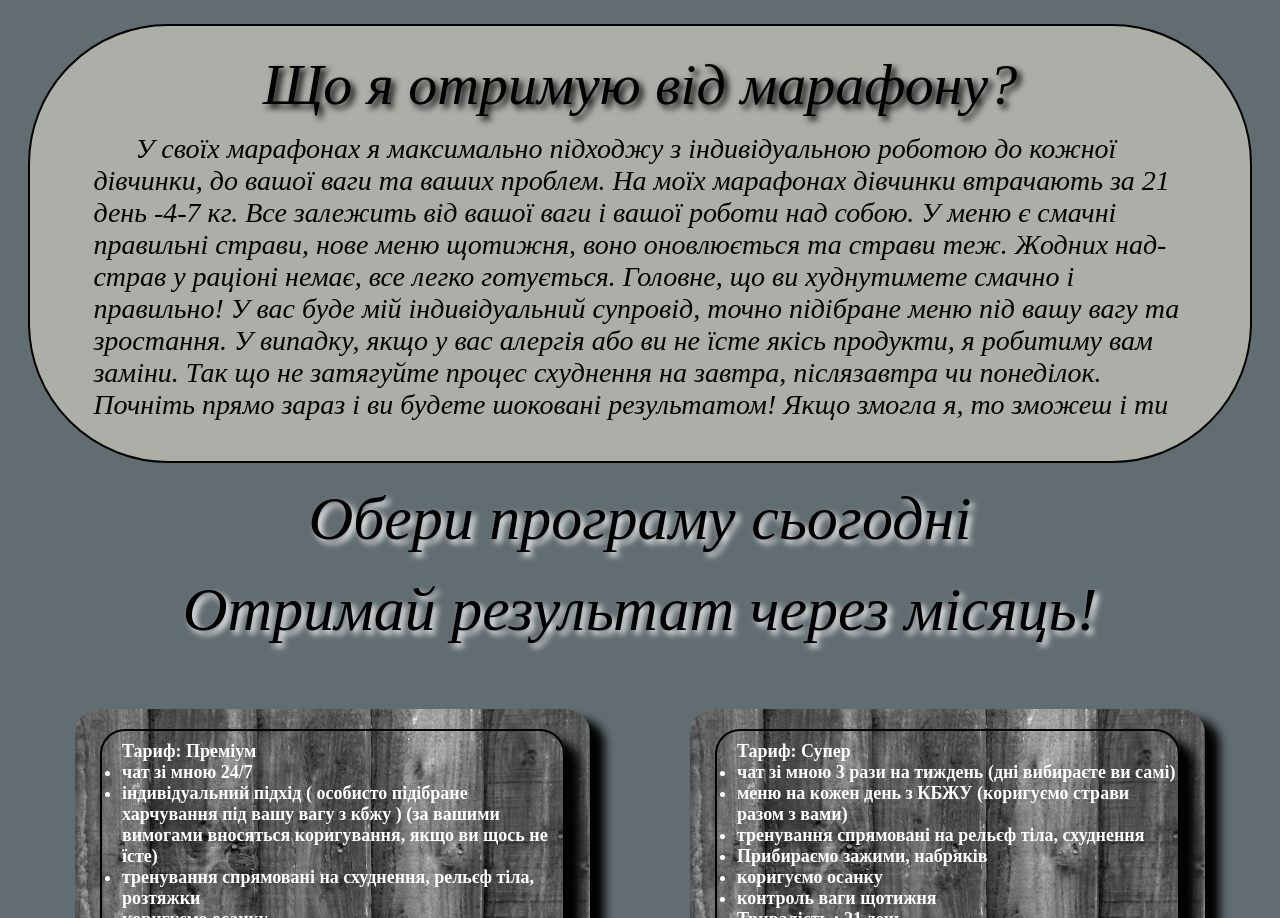
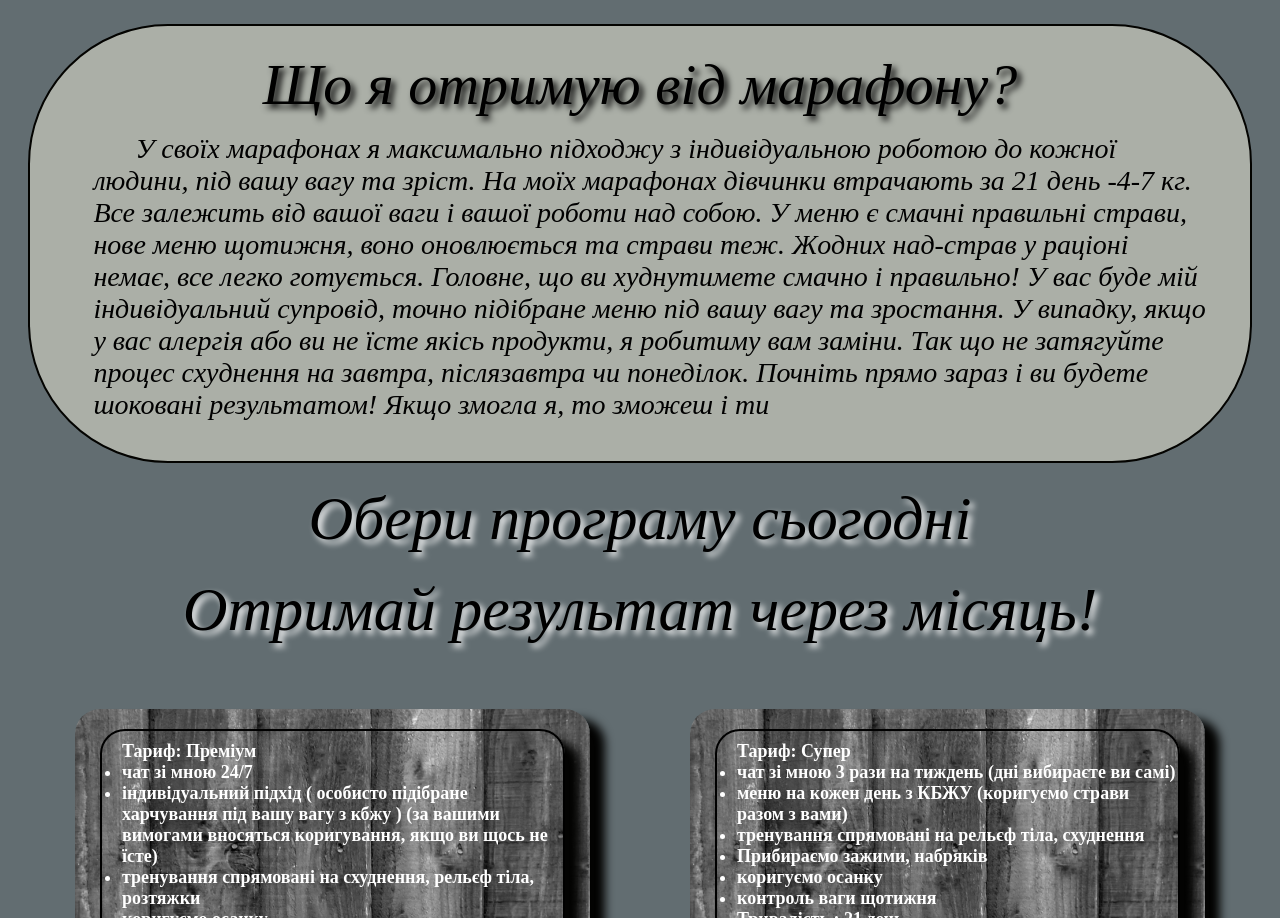
Before and after one commit to Vadyxo/Project-for-AAA, a plain HTML site: page index.html in a window 1280 px wide. Shown: the part 4500-5418 px from the top of the page. Drawn offline with Linux system fonts and the light colour scheme.

Commit message:
index.html

```diff
--- a/index.html
+++ b/index.html
@@ -101,7 +101,7 @@
 			<div class="info">
 				<p class="histhead">Що я отримую від марафону?</p>
 				<p class="histall">
-					У своїх марафонах я максимально підходжу з індивідуальною роботою до кожної дівчинки, до вашої ваги та ваших проблем.
+					У своїх марафонах я максимально підходжу з індивідуальною роботою до кожної людини, під вашу вагу та зріст.
 На моїх марафонах дівчинки втрачають за 21 день -4-7 кг. Все залежить від вашої ваги і вашої роботи над собою.
 У меню є смачні правильні страви, нове меню щотижня, воно оновлюється та страви теж. Жодних над-страв у раціоні немає, все легко готується.
 Головне, що ви худнутимете смачно і правильно! У вас буде мій індивідуальний супровід, точно підібране меню під вашу вагу та зростання.
```
